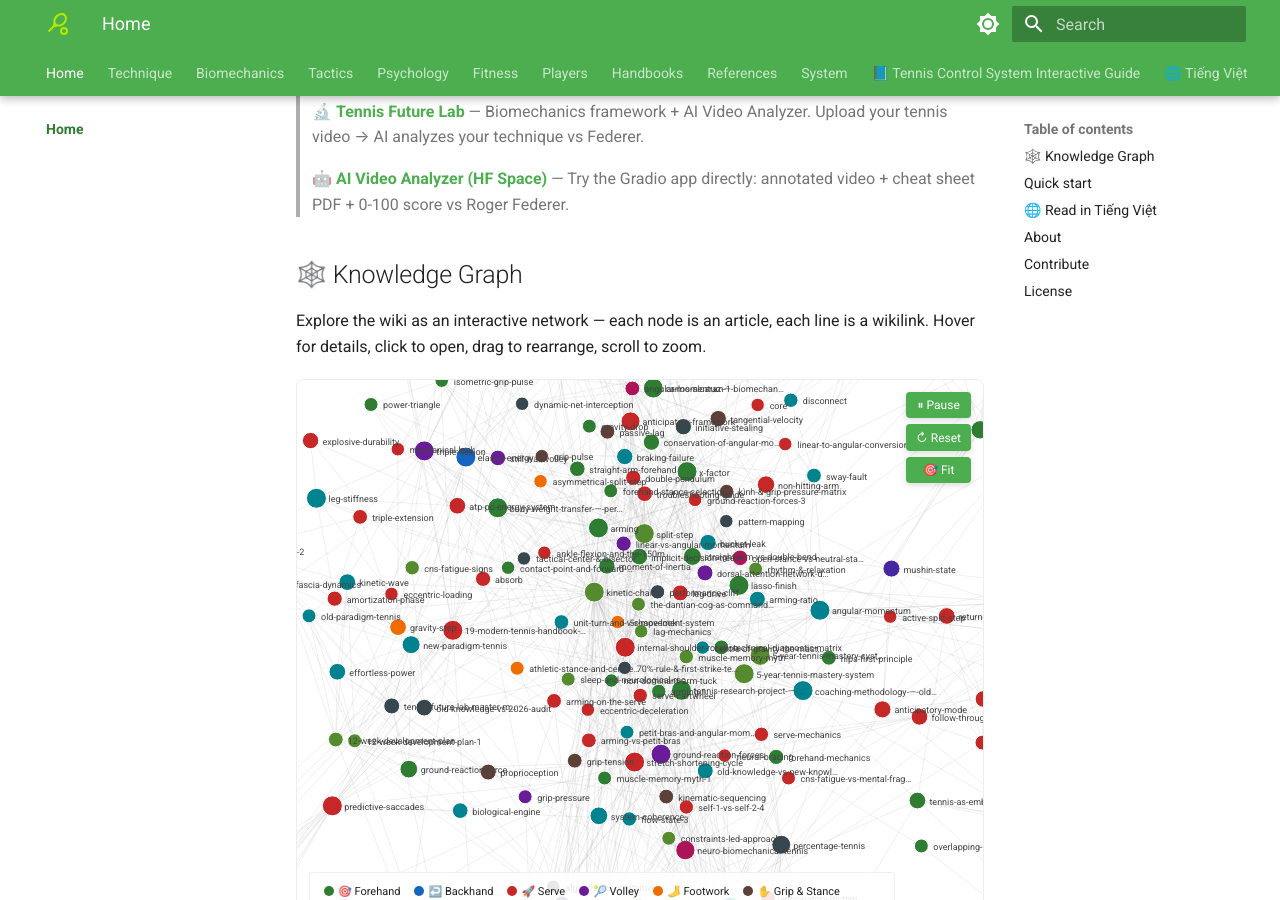
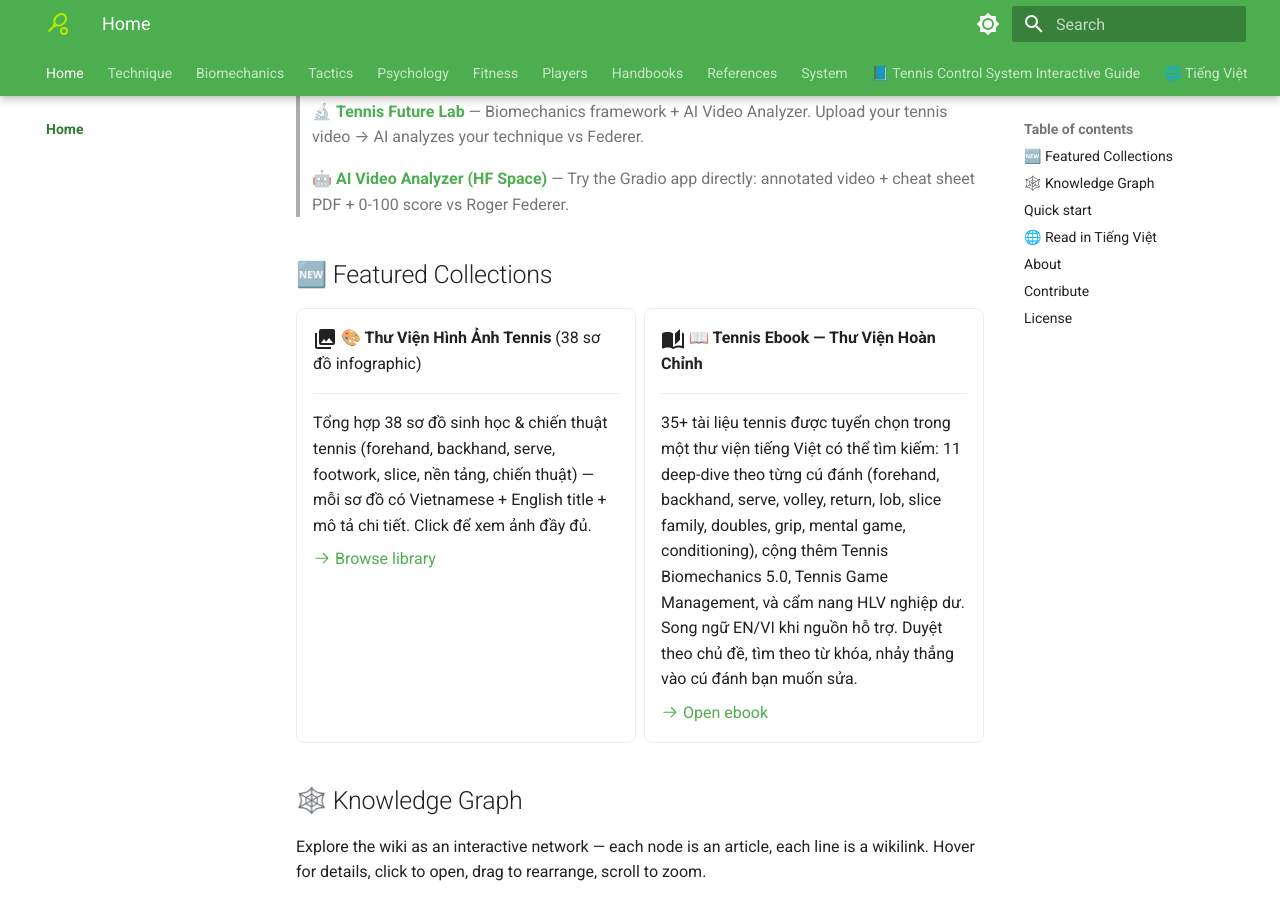
Before and after one commit to HenryPhamDuc/tennis-wiki-en, an MkDocs documentation site: the page built from docs/index.md, in a window 1280 px wide and 900 px high, scrolled down 388 px. Built offline with MkDocs 1.6.1 and Material for MkDocs 9.7.7, drawn with Linux system fonts in a browser that asks for light colours.

Commit message:
Add 'Featured Collections' section to landing page with 2 cards
🎨 Thư Viện Hình Ảnh Tennis (38 sơ đồ infographic)
→ https://henryphamduc.github.io/tennis-wiki/cam-nang/thu-vien-hinh-anh/

📖 Tennis Ebook — Thư Viện Hoàn Chỉnh (35+ tài liệu)
→ https://henryphamduc.github.io/tennis-wiki/cam-nang/ebook/

Both links go to existing tennis-wiki (VI) sections — no new content
created, just discoverability for the EN audience.

```diff
--- a/docs/index.md
+++ b/docs/index.md
@@ -13,6 +13,28 @@
 > 🔬 **[Tennis Future Lab](https://henryphamduc.github.io/tennis-future-lab/)** — Biomechanics framework + AI Video Analyzer. Upload your tennis video → AI analyzes your technique vs Federer.
 >
 > 🤖 **[AI Video Analyzer (HF Space)](https://huggingface.co/spaces/HenryPhamDuc/tennis-analyzer)** — Try the Gradio app directly: annotated video + cheat sheet PDF + 0-100 score vs Roger Federer.
+
+## 🆕 Featured Collections
+
+<div class="grid cards" markdown>
+
+-   :material-image-multiple:{ .lg .middle } **🎨 Thư Viện Hình Ảnh Tennis** (38 sơ đồ infographic)
+
+    ---
+
+    Tổng hợp 38 sơ đồ sinh học & chiến thuật tennis (forehand, backhand, serve, footwork, slice, nền tảng, chiến thuật) — mỗi sơ đồ có Vietnamese + English title + mô tả chi tiết. Click để xem ảnh đầy đủ.
+
+    [:octicons-arrow-right-24: Browse library](https://henryphamduc.github.io/tennis-wiki/cam-nang/thu-vien-hinh-anh/)
+
+-   :material-book-open-page-variant:{ .lg .middle } **📖 Tennis Ebook — Thư Viện Hoàn Chỉnh**
+
+    ---
+
+    35+ tài liệu tennis được tuyển chọn trong một thư viện tiếng Việt có thể tìm kiếm: 11 deep-dive theo từng cú đánh (forehand, backhand, serve, volley, return, lob, slice family, doubles, grip, mental game, conditioning), cộng thêm Tennis Biomechanics 5.0, Tennis Game Management, và cẩm nang HLV nghiệp dư. Song ngữ EN/VI khi nguồn hỗ trợ. Duyệt theo chủ đề, tìm theo từ khóa, nhảy thẳng vào cú đánh bạn muốn sửa.
+
+    [:octicons-arrow-right-24: Open ebook](https://henryphamduc.github.io/tennis-wiki/cam-nang/ebook/)
+
+</div>
 
 ## 🕸️ Knowledge Graph
 
```
